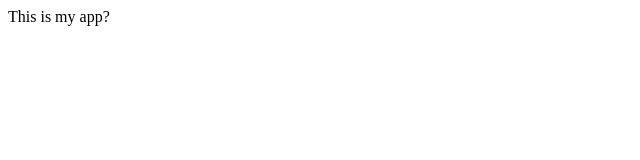
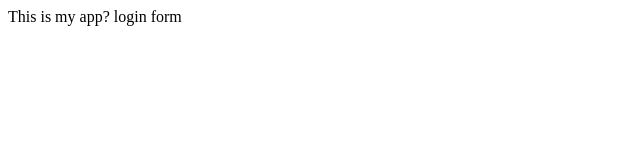
Before and after one commit to Armendhaliti/Armendii, a plain HTML site: page index.html in a window 1280 px wide. Shown: the full height of the page, 0-640 px from the left. Drawn offline with Linux system fonts and the light colour scheme.

Commit message:
login form

```diff
--- a/index.html
+++ b/index.html
@@ -5,7 +5,7 @@
 </head>
 
 <body>
-    This is my app?
+    This is my app? login form
 </body>
 
 </html>
```
Also changed, not shown: login.html (added, +1 -0 lines).
